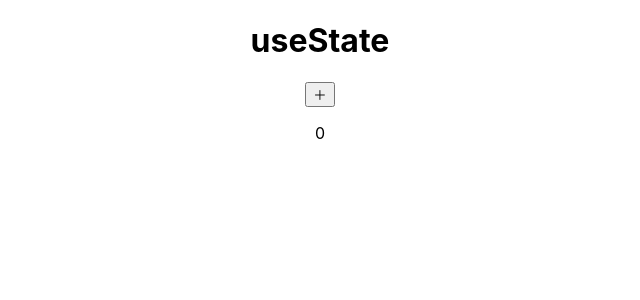
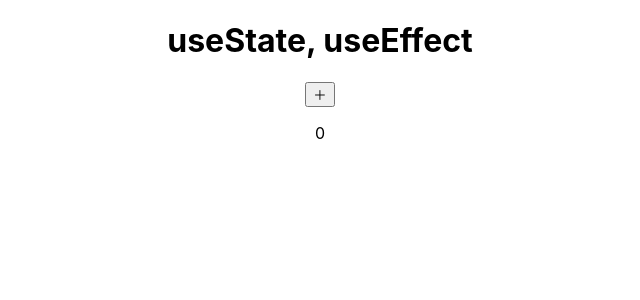
Before and after one commit to tugboat-develop-19571020/react-hooks-tutorial-yt, a React (Create React App) app: page / in a window 1280 px wide. Shown: the top 300 px of the page, without its empty margins (320-960 px from the left). Built offline with nearby package versions, Linux system fonts and the light colour scheme.

Commit message:
Complete useEffect

```diff
--- a/src/App.jsx
+++ b/src/App.jsx
@@ -1,4 +1,4 @@
-import { useState } from 'react';
+import { useEffect, useState } from 'react';
 import './App.css';
 
 function App() {
@@ -8,9 +8,14 @@ function App() {
     setCount(count + 1);
   }
 
+  useEffect(() => {
+    console.log("Hello Hooks");
+    // setCount(count + 1);
+  }, [count]);
+
   return (
     <div className="App">
-      <h1>useState</h1>
+      <h1>useState, useEffect</h1>
       <button onClick={handleClick}>＋</button>
       <p>{count}</p>
     </div>
```
